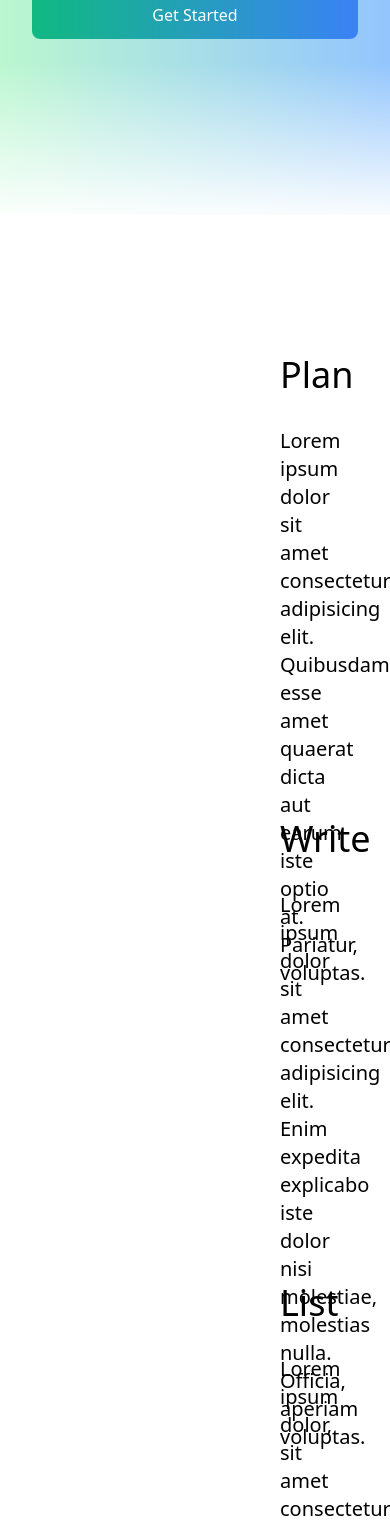
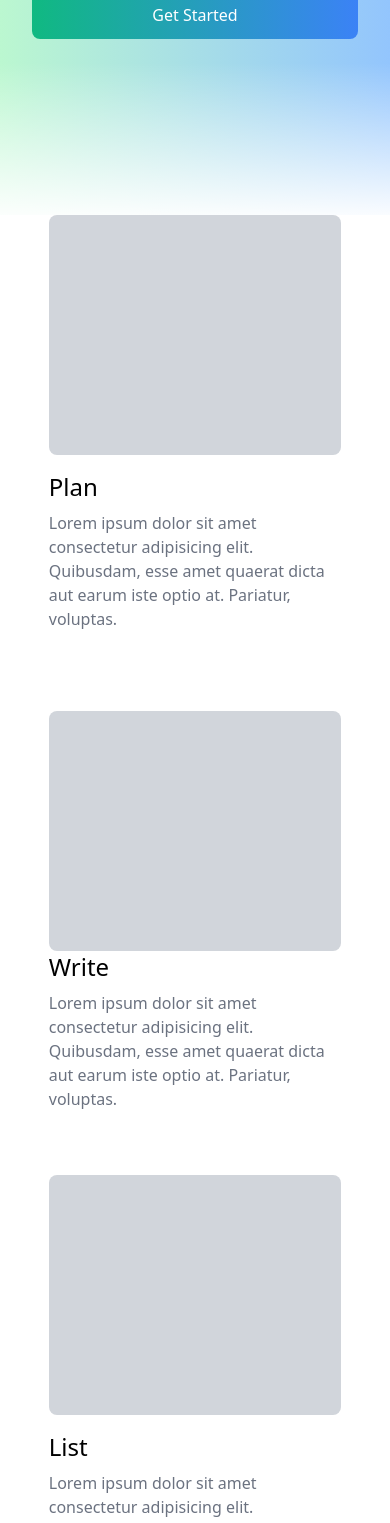
Before and after one commit to apricotxapril/diary-landing-page, a Vue app: page /#/ in a window 390 px wide. Shown: the part 433-1956 px from the top of the page. Built offline with nearby package versions, Linux system fonts and the light colour scheme.

Commit message:
responsive `<About />`

```diff
--- a/src/components/About.vue
+++ b/src/components/About.vue
@@ -1,32 +1,50 @@
 <template>
-  <div data-aos="fade-up" data-aos-duration="3000" class="flex h-96 mx-40 mt-10 mb-20 px-10 py-5">
-    <div class="w-1/2 bg-gray-300 rounded-lg"></div>
-    <div class="w-1/2">
-      <h1 class="text-4xl text-start font-medium pt-20 px-20">Plan</h1>
-      <p class="text-xl text-start font-medium pt-8 px-20">
-        Lorem ipsum dolor sit amet consectetur adipisicing elit. Quibusdam, esse amet quaerat dicta
-        aut earum iste optio at. Pariatur, voluptas.
-      </p>
+  <div class="space-y-16">
+    <div
+      data-aos="fade-up"
+      data-aos-duration="3000"
+      class="flex flex-col items-center space-y-4 sm:flex-row sm:space-x-8 sm:px-10 sm:justify-center md:space-x-16"
+    >
+      <div class="w-3/4 h-[15rem] bg-gray-300 rounded-lg sm:flex-1 md:max-w-sm"></div>
+      <article class="text-start font-medium space-y-2 w-3/4 sm:flex-1 md:max-w-sm">
+        <h1 class="text-2xl md:text-3xl">Plan</h1>
+        <p class="text-md font-light text-gray-500 md:text-lg">
+          Lorem ipsum dolor sit amet consectetur adipisicing elit. Quibusdam, esse amet quaerat
+          dicta aut earum iste optio at. Pariatur, voluptas.
+        </p>
+      </article>
     </div>
-  </div>
-  <div data-aos="fade-up" data-aos-duration="3000" class="flex h-96 mx-40 mt-10 mb-20 px-10 py-5">
-    <div class="w-1/2 bg-gray-300 rounded-lg order-last"></div>
-    <div class="w-1/2">
-      <h1 class="text-4xl text-start font-medium pt-20 px-20">Write</h1>
-      <p class="text-xl text-start font-medium pt-8 px-20">
-        Lorem ipsum dolor sit amet consectetur adipisicing elit. Enim expedita explicabo iste dolor
-        nisi molestiae, molestias nulla. Officia, aperiam voluptas.
-      </p>
+    <div
+      data-aos="fade-up"
+      data-aos-duration="3000"
+      class="flex flex-col items-center space-y-4 sm:flex-row sm:space-x-8 sm:px-10 sm:justify-center md:space-x-16"
+    >
+      <article
+        class="order-2 text-start font-medium space-y-2 w-3/4 sm:order-1 sm:flex-1 md:max-w-sm"
+      >
+        <h1 class="text-2xl md:text-3xl">Write</h1>
+        <p class="text-md font-light text-gray-500 md:text-lg">
+          Lorem ipsum dolor sit amet consectetur adipisicing elit. Quibusdam, esse amet quaerat
+          dicta aut earum iste optio at. Pariatur, voluptas.
+        </p>
+      </article>
+      <div
+        class="order-1 w-3/4 h-[15rem] bg-gray-300 rounded-lg sm:order-2 sm:flex-1 md:max-w-sm"
+      ></div>
     </div>
-  </div>
-  <div data-aos="fade-up" data-aos-duration="3000" class="flex h-96 mx-40 mt-10 px-10 py-5">
-    <div class="w-1/2 bg-gray-300 rounded-lg"></div>
-    <div class="w-1/2">
-      <h1 class="text-4xl text-start font-medium pt-20 px-20">List</h1>
-      <p class="text-xl text-start font-medium pt-8 px-20">
-        Lorem ipsum dolor, sit amet consectetur adipisicing elit. Reprehenderit magnam velit numquam
-        doloremque expedita maxime, deleniti perspiciatis sint quo libero.
-      </p>
+    <div
+      data-aos="fade-up"
+      data-aos-duration="3000"
+      class="flex flex-col items-center space-y-4 sm:flex-row sm:space-x-8 sm:px-10 sm:justify-center md:space-x-16"
+    >
+      <div class="w-3/4 h-[15rem] bg-gray-300 rounded-lg sm:flex-1 md:max-w-sm"></div>
+      <article class="text-start font-medium space-y-2 w-3/4 sm:flex-1 md:max-w-sm">
+        <h1 class="text-2xl md:text-3xl">List</h1>
+        <p class="text-md font-light text-gray-500 md:text-lg">
+          Lorem ipsum dolor sit amet consectetur adipisicing elit. Quibusdam, esse amet quaerat
+          dicta aut earum iste optio at. Pariatur, voluptas.
+        </p>
+      </article>
     </div>
   </div>
 </template>
```
